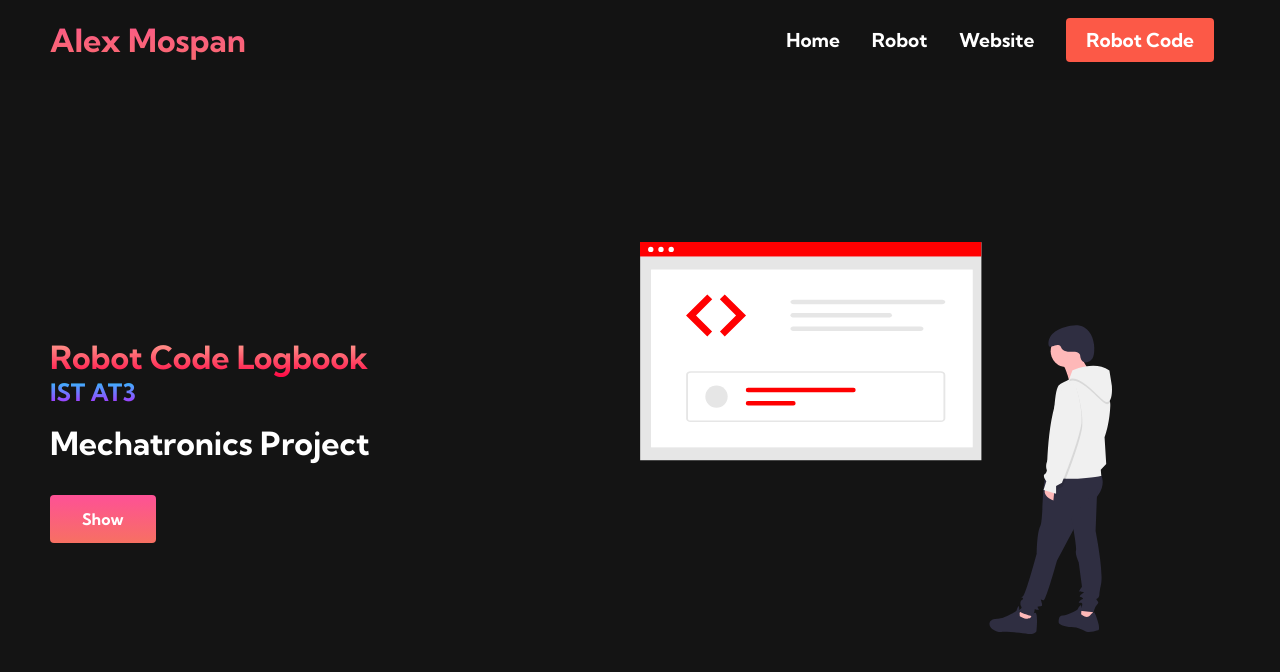
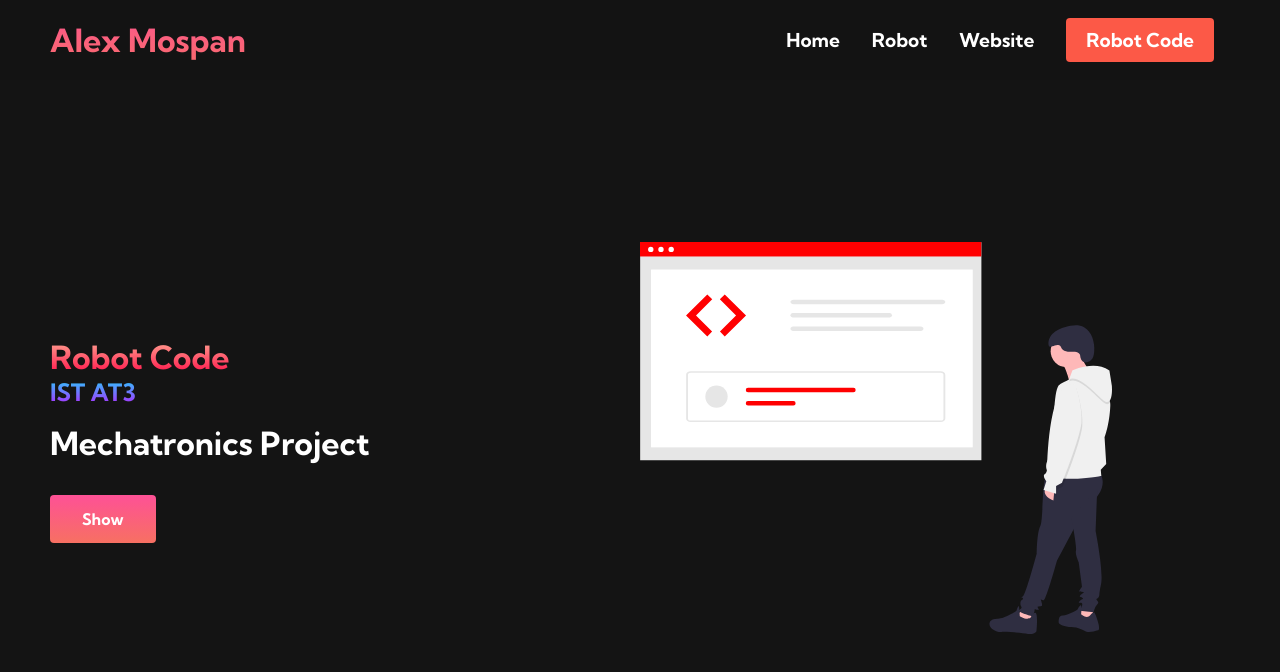
Before and after one commit to AlexMospan/IST-AT3-Website, a plain HTML site: page robotcode.html in a window 1280 px wide. Drawn offline with Linux system fonts and the light colour scheme.

Commit message:
Update robotcode.html

```diff
--- a/robotcode.html
+++ b/robotcode.html
@@ -51,7 +51,7 @@
          <div class="main">
             <div class="main__container">
                 <div class="main__content">
-                    <h1>Robot Code Logbook</h1>
+                    <h1>Robot Code</h1>
                     <h2>IST AT3</h2>
                     <p>Mechatronics Project</p>
                     <button class="main__btn"><a href="RobotCodeShown.html">Show</a></button>
```
